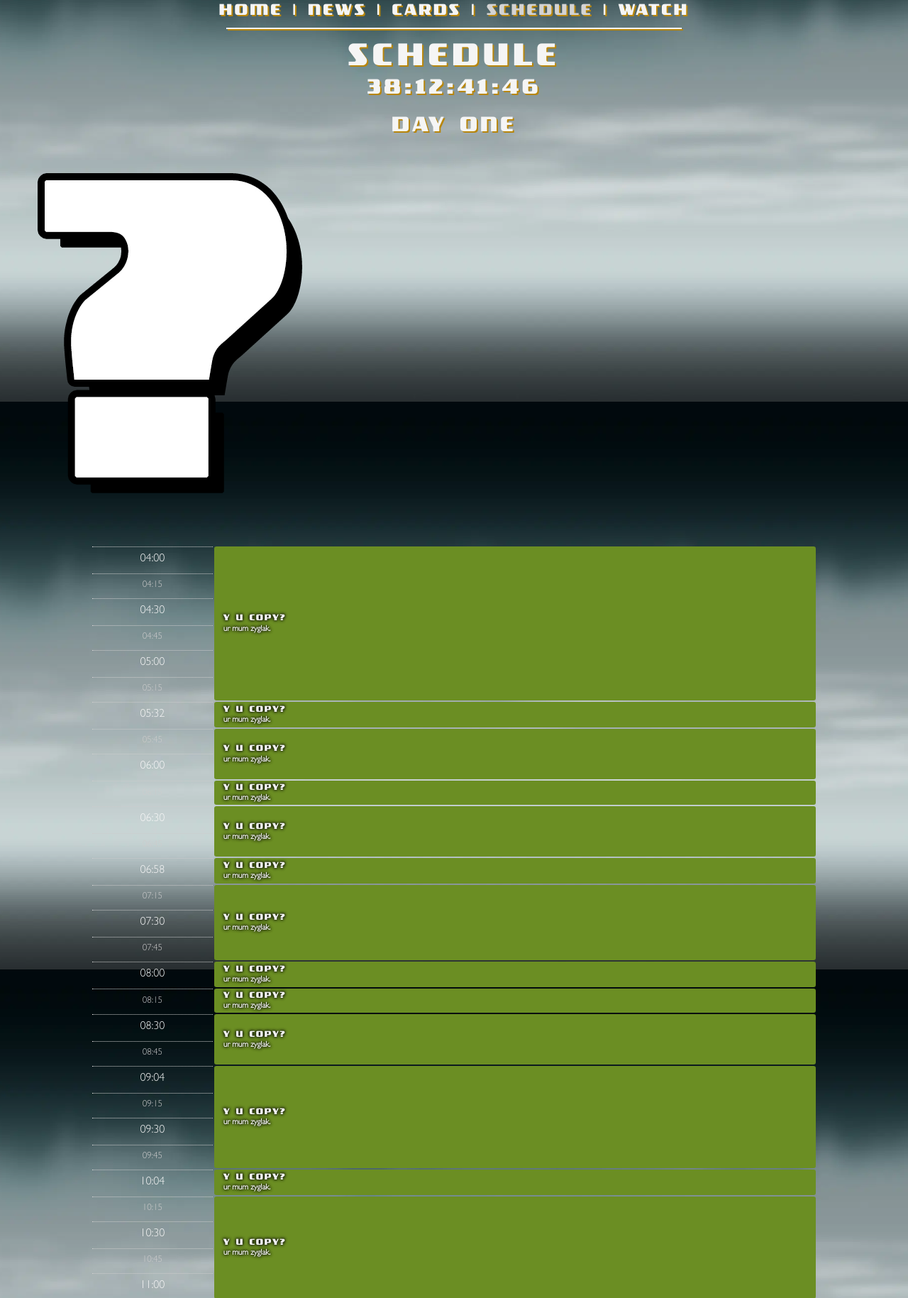
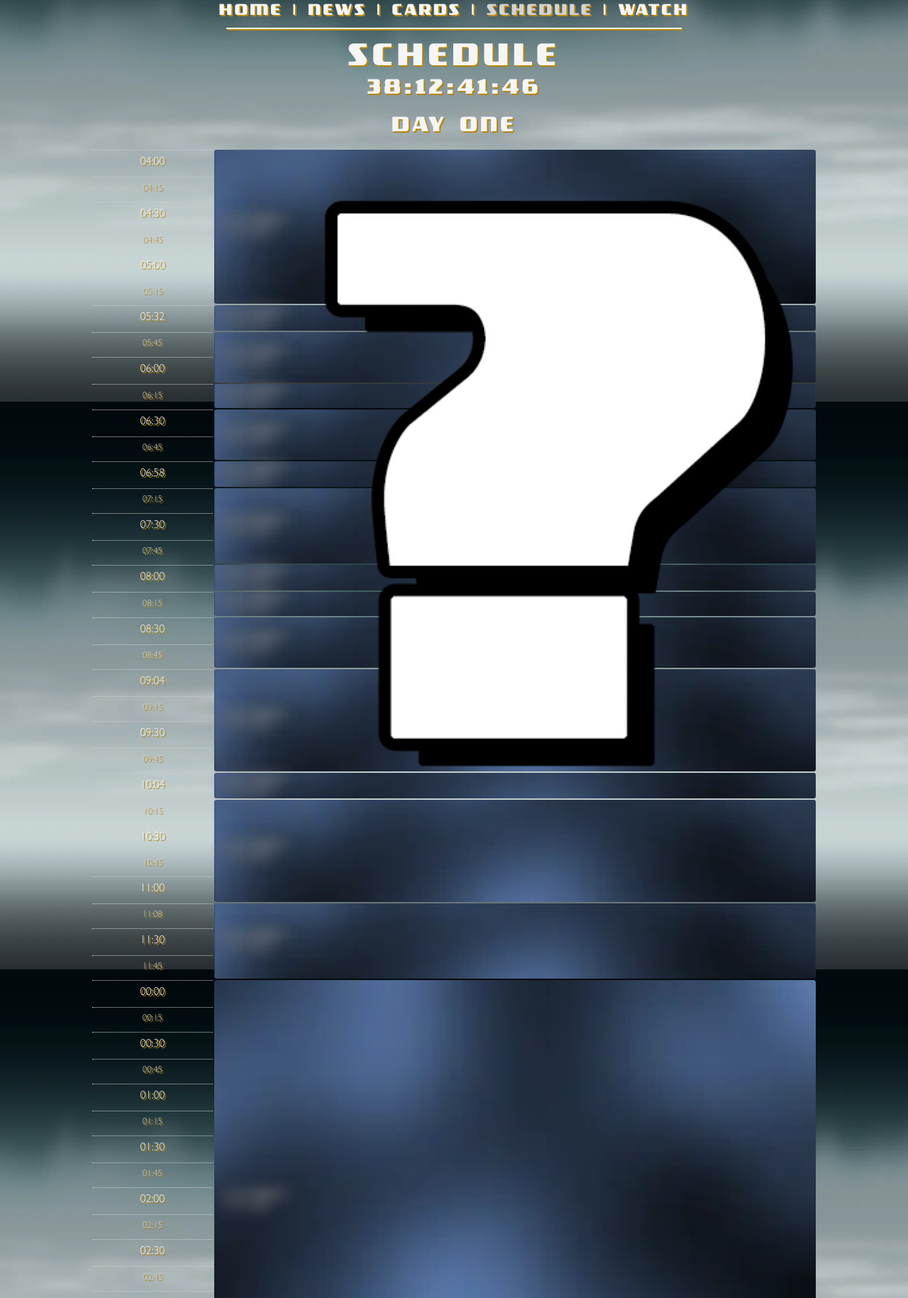
Before and after one commit to Spirit-Forge/810NICLE-Website, a PHP site: page /schedule/index.html in a window 1280 px wide. Shown: the part 234-2063 px from the top of the page at 71% size. Run offline with PHP 8.4, Linux system fonts and the light colour scheme.

Commit message:
Update schedule2.css

```diff
--- a/css/schedule2.css
+++ b/css/schedule2.css
@@ -23,6 +23,7 @@
 table th,
 table td {
 	padding: 0.5rem 1rem;
+	text-shadow: 2px 2px 0px darkgoldenrod;
 }
 
 
@@ -69,11 +70,41 @@
 	width: 60%;
 }
 
+.qm2 {
+	position: sticky;
+	margin-left: 70%;
+	width: 75%;
+	height:0%;
+	top:15%;
+	margin-right: auto;
+	z-index: 1;
+	overflow:visible;
+}
+
+
+.qm2 img {
+	margin: auto;
+	margin-left: 20%;
+	width: 60%;
+}
+
+
 
 /****************
  * EVENT COLORS *
  ****************/
 
+.takuta {
+	background-color: #00061d;
+	background-image: url("../img/schedule/takutapepis.webp");
+	background-position: center right;
+	background-size: cover;
+}
+.takuta h3,
+.takuta p 	{
+	filter:blur(10px);
+	max-width: 60%;
+}
 
 .gathered {
 	background-color: hotpink;
@@ -85,6 +116,7 @@
 
 .gathered h3,
 .gathered p {
+	filter:blur(10px);
 	max-width: 60%;
 }
 
@@ -451,4 +483,15 @@
 	.qm img{
 		width:100%;
 	}
+	.qm2{
+		height:0px;
+		width:60%;
+		margin: auto;
+
+	}
+
+	.qm2 img{
+		width:100%;
+	}
+
 }
```
